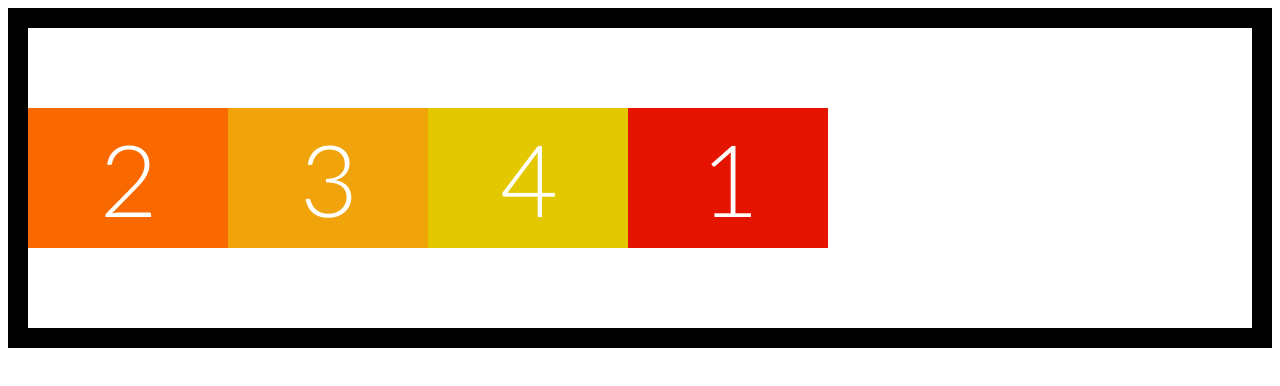
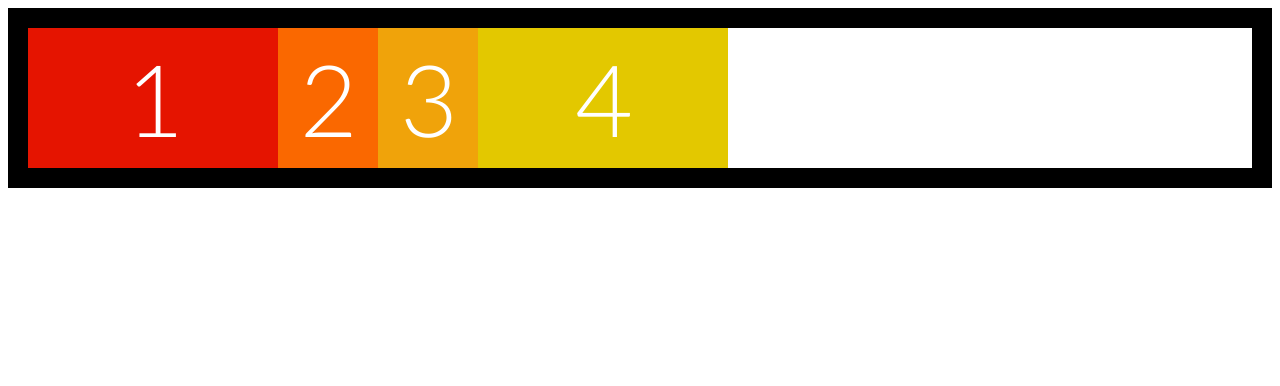
Before and after one commit to laurenalyn/css_animations_keyframes_flexbox, a plain HTML site: page flexbox/index.html in a window 1280 px wide. Drawn offline with Linux system fonts and the light colour scheme.

Commit message:
flex-basis

```diff
--- a/flexbox/styles/styles.css
+++ b/flexbox/styles/styles.css
@@ -9,23 +9,27 @@
   font-weight: 300;
   /* box-sizing: content-box; */
   box-sizing: border-box;
-  width: 200px;
+  /* width: 200px; */
   /* height: 150px; */
+  flex-basis: 250px;
+
 }
 
 .box-1 {
   background: #e51400;
-  order: 7;
+  /* order: 7; */
 }
 
 .box-2 {
   background: #fa6800;
   /* font-size: 150px; */
+  flex-basis: 100px;
 }
 
 .box-3 {
   background: #f0a30a;
   /* align-self: flex-start; */
+  flex-basis: 100px;
 }
 
 .box-4 {
@@ -44,7 +48,7 @@
 
 .box-7 {
   background: #00aba9;
-  order: 8;
+  /* order: 8; */
   /* align-self: flex-end; */
 }
 
@@ -55,7 +59,7 @@
 
 .box-9 {
   background: #aa00ff;
-  order: -1;
+  /* order: -1; */
 }
 
 
@@ -68,11 +72,12 @@
   border: 20px solid black;
   /* flex-direction: column; */
   flex-direction: row;
-  height: 300px;
+  /* height: 80vh; */
   /* align-content: space-between; */
-  align-items: center;
+  /* align-items: center; */
 }
 
+/* flex: is shorthand for flex:grow  flex:shrink   flex:basis */
 
 
 /*.container {
```
